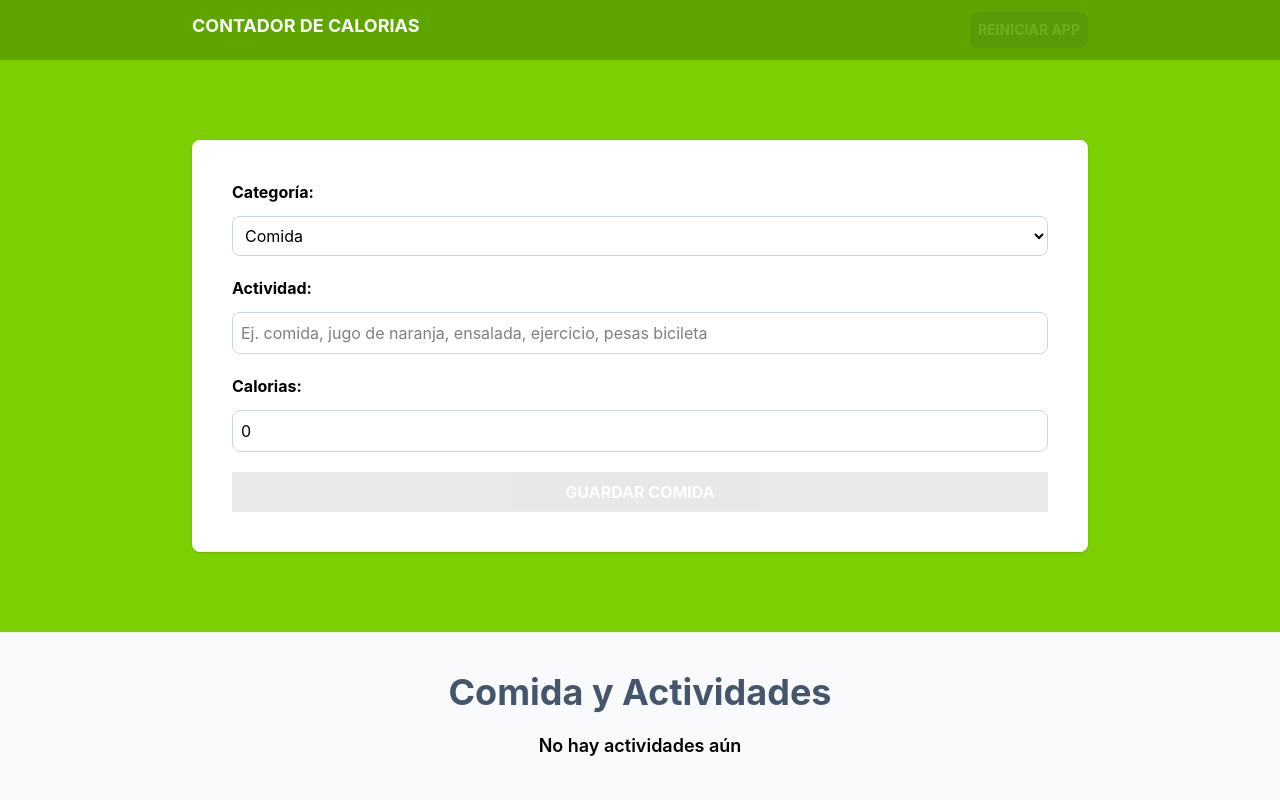
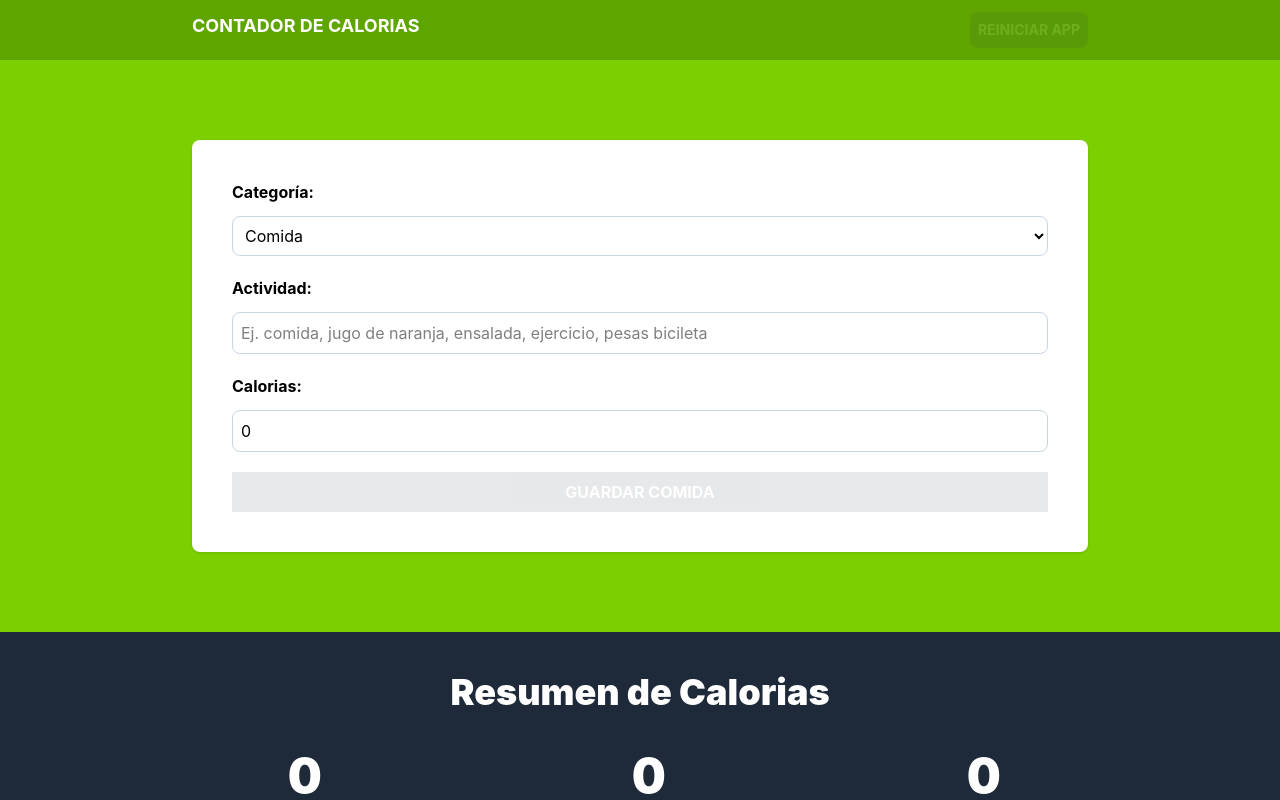
Before and after one commit to vachito/calorie-tracker-react-ts, a React (Vite) app: page / in a window 1280 px wide. Shown: the top 800 px of the page. Built offline with nearby package versions, Linux system fonts and the light colour scheme.

Commit message:
creando la seccion para mostrar el resumen de las calorias

```diff
--- a/src/App.tsx
+++ b/src/App.tsx
@@ -2,6 +2,7 @@
 import { activityReducer, initialState } from "./reducers/activity-reducer"
 import Form from "./components/Form"
 import ActivityList from "./components/ActivityList"
+import CalorieTracker from "./components/CalorieTracker"
 
 function App() {
   const [state, dispatch] = useReducer(activityReducer,initialState)
@@ -36,6 +37,14 @@
         </div>
       </section>
 
+      <section className="bg-gray-800 py-10">
+        <div className="max-w-3xl mx-auto">
+          <CalorieTracker
+            activities = {state.activities}
+          />
+        </div>
+      </section>
+
       <section className="p-10 mx-auto max-w-4xl">
         <ActivityList
           activities = {state.activities}
--- /dev/null
+++ b/src/components/CalorieDisplay.tsx
@@ -0,0 +1,18 @@
+type CalorieDisplayProps = {
+  calories: number;
+  text: string;
+};
+
+export default function CalorieDisplay({
+  calories,
+  text,
+}: CalorieDisplayProps) {
+  return (
+    <p className="text-white font-bold rounded-full grid grid-cols-1 gap-3 text-center">
+      <span className="font-black text-5xl">
+        {calories}
+      </span>
+      {text}
+    </p>
+  );
+}
--- /dev/null
+++ b/src/components/CalorieTracker.tsx
@@ -0,0 +1,59 @@
+import { useMemo } from "react";
+import type { Activity } from "../types";
+import CalorieDisplay from "./CalorieDisplay";
+
+type CalorieTrackerProps = {
+  activities: Activity[];
+};
+
+export default function CalorieTracker({ activities }: CalorieTrackerProps) {
+  const caloriesConsumed = useMemo(
+    () =>
+      activities.reduce(
+        (total, activity) =>
+          activity.category === 1 ? total + activity.calories : total,
+        0,
+      ),
+    [activities],
+  );
+
+  const caloriesBurned = useMemo(
+    () =>
+      activities.reduce(
+        (total, activity) =>
+          activity.category === 2 ? total + activity.calories : total,
+        0,
+      ),
+    [activities],
+  );
+
+  const netCalories = useMemo(
+    () => caloriesConsumed - caloriesBurned,
+    [activities],
+  );
+
+  return (
+    <>
+      <h2 className="text-4xl font-black text-white text-center">
+        Resumen de Calorias
+      </h2>
+
+      <div className="flex flex-col items-center md:flex-row md:justify-between gap-5 mt-10">
+        <CalorieDisplay
+            calories={caloriesConsumed}
+            text="Consumidas"
+        />
+
+        <CalorieDisplay
+            calories={caloriesBurned}
+            text="Ejercicio"
+        />
+
+        <CalorieDisplay
+            calories={netCalories}
+            text="Diferencia"
+        />
+      </div>
+    </>
+  );
+}
```
